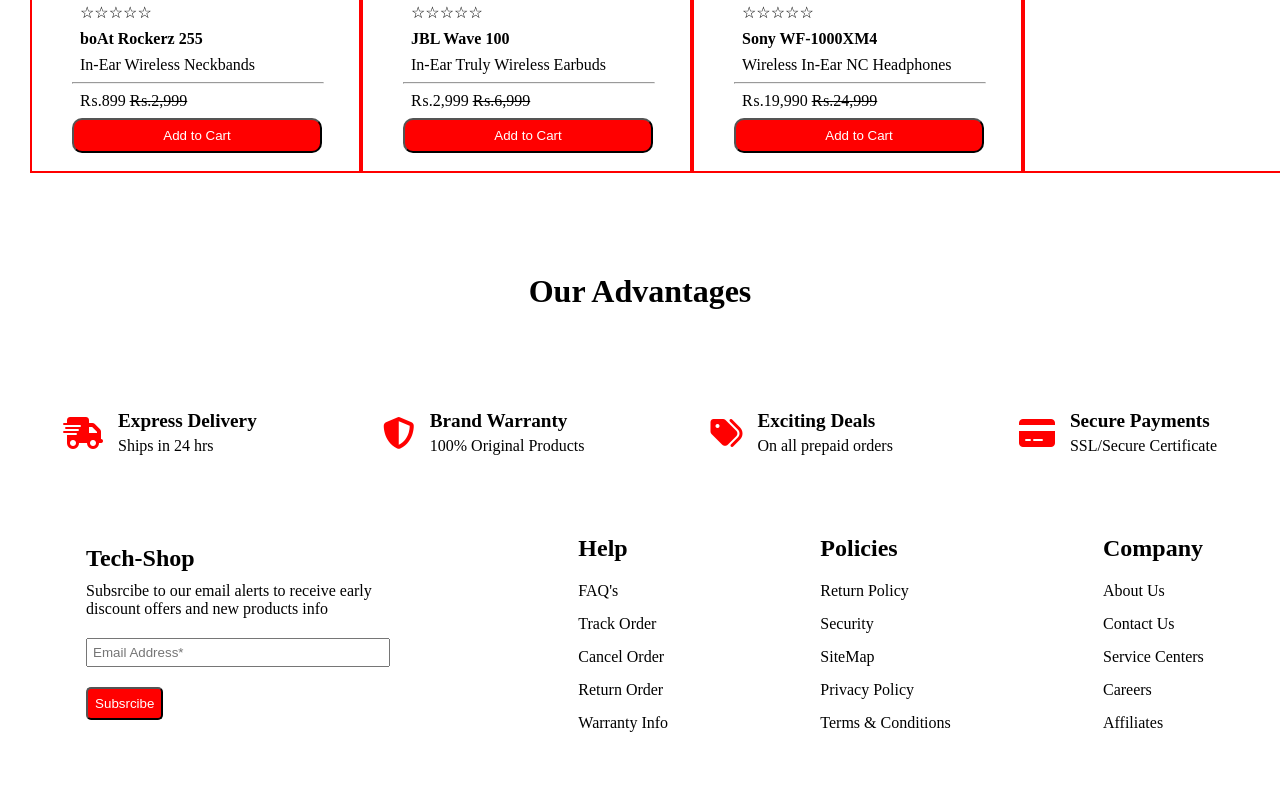
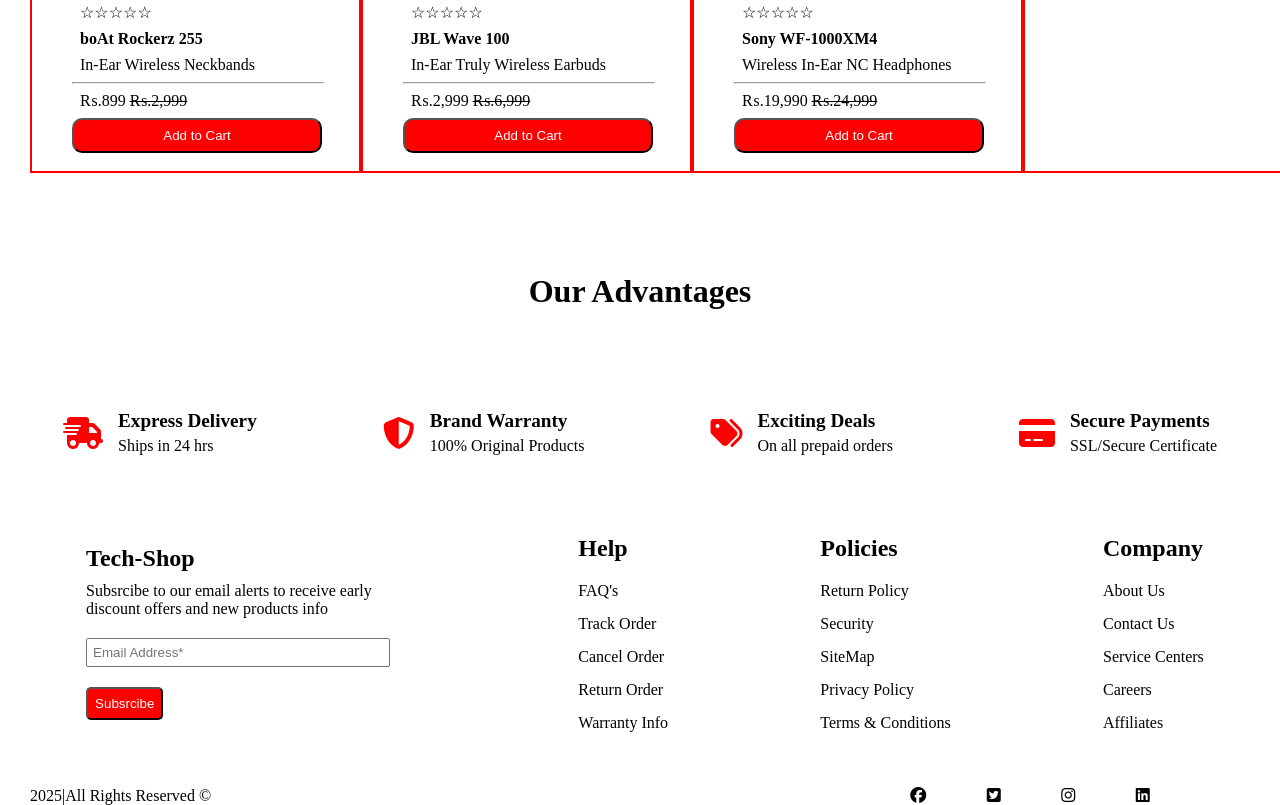
Before and after one commit to Karna-Sai-Rohit/Tech-Shop, a plain HTML site: page index.html in a window 1280 px wide. Shown: the part 2605-3410 px from the top of the page. Before the commit the page ends 3352 px from the top, so only its background shows below. Drawn offline with Linux system fonts and the light colour scheme.

Commit message:
updated footer of the page

```diff
--- a/index.html
+++ b/index.html
@@ -292,7 +292,25 @@
 
     </main>
     <footer>
-
+        <div class="footer">
+            <div class="copy">
+                <p>2025|All Rights Reserved &copy</p>
+            </div>
+            <div class="footerSymbols">
+                <div class="footerFacebook">
+                    <i class="fa-brands fa-facebook"></i>
+                </div>
+                <div class="footerTwitter">
+                    <i class="fa-brands fa-square-twitter"></i>
+                </div>
+                <div class="footerInstagram">
+                    <i class="fa-brands fa-instagram"></i>
+                </div>
+                <div class="footerLinkedin">
+                    <i class="fa-brands fa-linkedin"></i>
+                </div>
+            </div>
+        </div>
     </footer>
 </body>
 
--- a/styles.css
+++ b/styles.css
@@ -281,3 +281,17 @@ header a{
 .secondEnd li,.thirdEnd li,.fourthEnd li{
     margin: 10px 0px 15px 0px;
 }
+
+.footer{
+    display: flex;
+    justify-content: space-between;
+    margin-top: 40px;
+    margin-left: 30px;
+}
+
+.footerSymbols{
+    display: flex;
+    width: 300px;
+    justify-content: space-around;
+    margin-right: 100px;
+}
```
